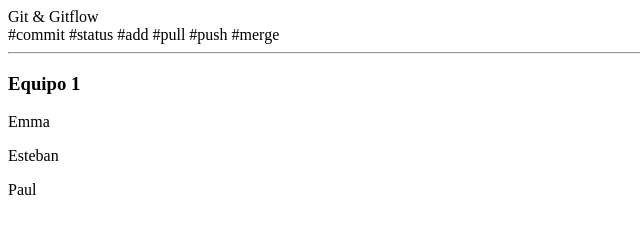
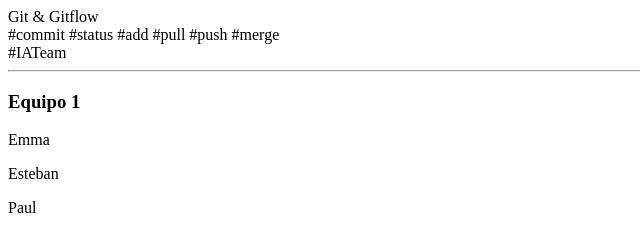
Before and after one commit to cclopezperez/prueba, a plain HTML site: page index.html in a window 1280 px wide. Shown: the whole page, without its empty margins (0-640 px from the left). Drawn offline with Linux system fonts and the light colour scheme.

Commit message:
Se agrego hashtag

```diff
--- a/index.html
+++ b/index.html
@@ -14,6 +14,7 @@
 <div class=""container"">
         <div class=""title"">Git & Gitflow</div>
         <div class=""subtitle""> #commit #status #add #pull #push #merge</div>
+        <div class=""subtitle""> #IATeam</div>
         <hr>
         <div class=""text-center"">
             <h3>Equipo 1</h3>
```
